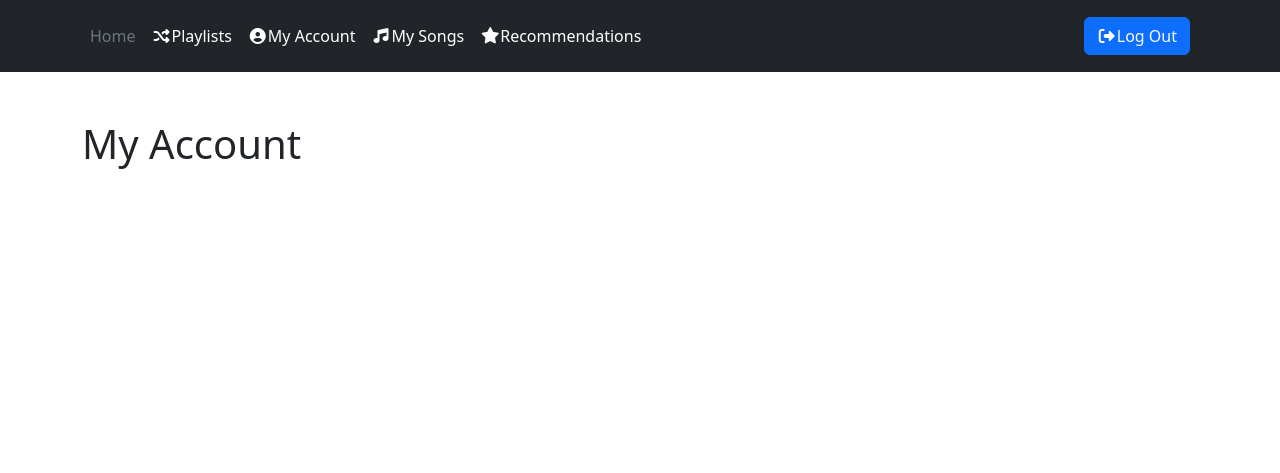
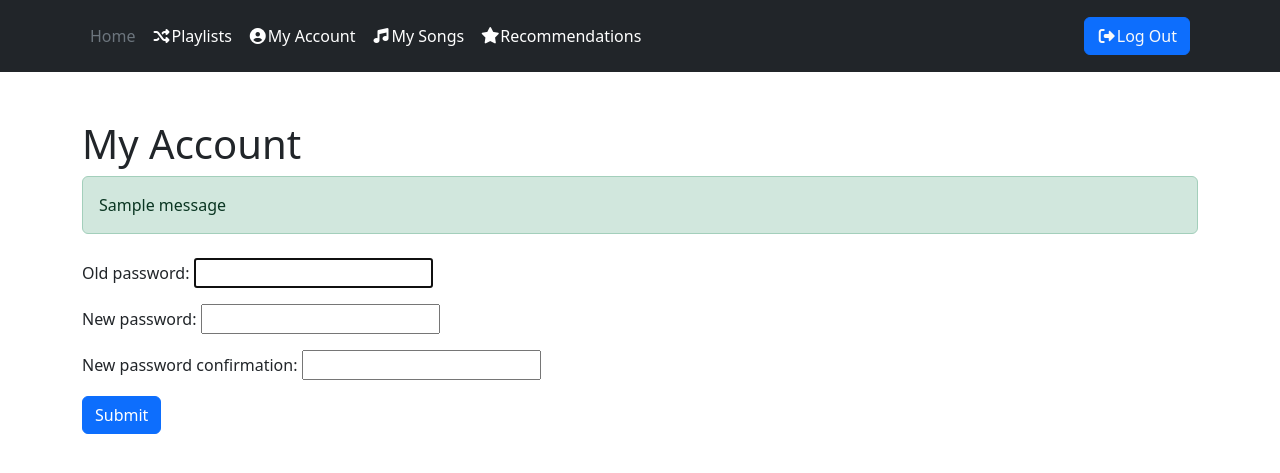
Before and after one commit to CS4300-CS5300-FA26/team-7, a Django app: page /my_account/?change_password=1 in a window 1280 px wide. Shown: the top 473 px of the page. Run offline with Django 5.2, Linux system fonts and the light colour scheme; a user stored in the database is signed in; tables that the repository leaves empty hold one stand-in row (values such as "Sample post"); one stand-in notice (Sample message) is shown.

Commit message:
Added View and Template including password change form on the my account page

```diff
--- a/crate/templates/crate/my_account.html
+++ b/crate/templates/crate/my_account.html
@@ -1,11 +1,31 @@
 <!-- Applies the base template -->
 {% extends "crate/base.html" %}
 
-<!-- lists songs using bootstrap table -->
+<!-- Account page with optional change-password form -->
 {% block content %}
 	<div class="container mt-5">
         <h1>My Account</h1>
 
+        {% for message in messages %}
+            <div class="alert alert-success">{{ message }}</div>
+        {% endfor %}
 
+        {% if form %}
+            <form method="post" action="{% url 'my_account' %}" class="mt-4">
+                {% csrf_token %}
+                {% for field in form %}
+                    <div class="mb-3">
+                        {{ field.label_tag }}
+                        {{ field }}
+                        {% for error in field.errors %}
+                            <div class="text-danger">{{ error }}</div>
+                        {% endfor %}
+                    </div>
+                {% endfor %}
+                <button type="submit" class="btn btn-primary">Submit</button>
+            </form>
+        {% else %}
+            <a href="{% url 'my_account' %}?change_password=1" class="btn btn-primary mt-3">Change Password</a>
+        {% endif %}
     </div>
 {% endblock %}
--- a/crate/views.py
+++ b/crate/views.py
@@ -6,6 +6,13 @@ from django.contrib.auth.forms import UserCreationForm
 from django.views.decorators.http import require_POST
 from crate.models import Song, Playlist, read_audio_metadata
 from .forms import SongForm
+
+#Imports for my_account view
+from django.contrib import messages
+from django.contrib.auth import update_session_auth_hash
+from django.contrib.auth.decorators import login_required
+from django.contrib.auth.forms import PasswordChangeForm
+from django.shortcuts import render, redirect
 
 # we will use this when setting up authentication through Django accounts
 from django.contrib.auth.decorators import login_required
@@ -68,7 +75,17 @@ def create_playlist(request):
 # Renders the user's account page. Placeholder — no data wired up yet.
 @login_required
 def my_account(request):
-    return render(request, 'crate/my_account.html')
+    form = None
+    if request.method == 'POST':
+        form = PasswordChangeForm(request.user, request.POST)
+        if form.is_valid():
+            user = form.save()
+            update_session_auth_hash(request, user)  # keeps the user logged in
+            messages.success(request, 'Your password has been updated.')
+            return redirect('my_account')
+    elif 'change_password' in request.GET:
+        form = PasswordChangeForm(request.user)
+    return render(request, 'crate/my_account.html', {'form': form})
 
 # Renders the recommendations page. Placeholder — no data wired up yet.
 @login_required
```
